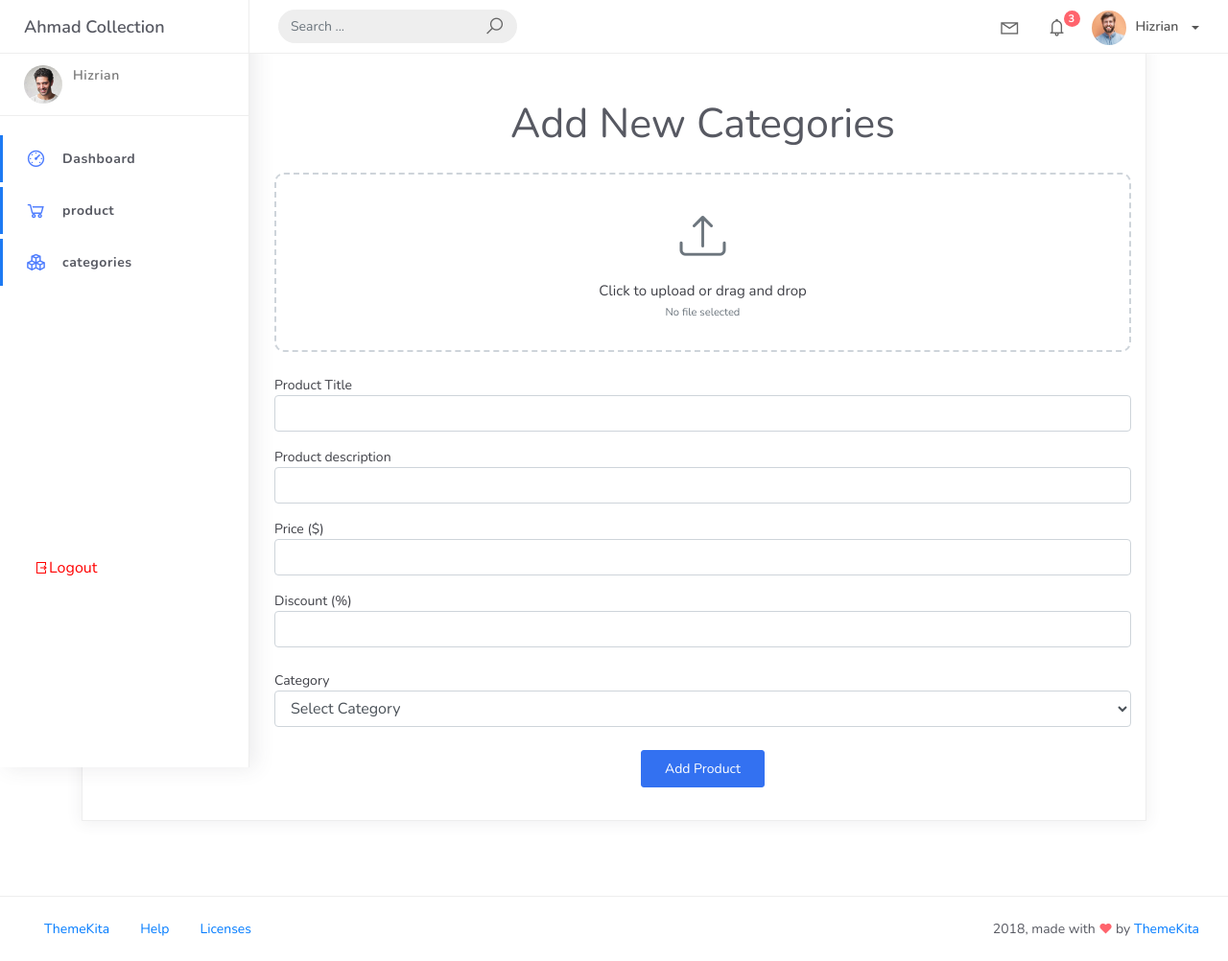
After one commit to husnainmehboob189/ahmed-collection, a Laravel app: page /frontend/categories in a window 1280 px wide. The commit adds this page. Shown: the whole page at 96% size. Run offline with Laravel 12, Linux system fonts and the light colour scheme.

Commit message:
Initial commit

```diff
--- /dev/null
+++ b/app/Http/Controllers/Frontend/categoriesController.php
@@ -0,0 +1,15 @@
+<?php
+
+namespace App\Http\Controllers\Frontend;
+
+use App\Http\Controllers\Controller;
+use Illuminate\Http\Request;
+
+class categoriesController extends Controller
+{
+    public function index()
+    {
+        return view('Frontend.categories');  // Show list of products
+    }
+    //
+}
--- /dev/null
+++ b/resources/views/frontend/categories.blade.php
@@ -0,0 +1,129 @@
+@extends('frontend.layout.main')
+@section('main-container')
+
+<style>
+    .upload-box {
+      border: 2px dashed #ced4da;
+      border-radius: 10px;
+      text-align: center;
+      padding: 30px;
+      background-color: #fff;
+      cursor: pointer;
+      transition: background-color 0.2s ease;
+    }
+    .upload-box:hover {
+      background-color: #f1f1f1;
+    }
+    .upload-box i {
+      font-size: 48px;
+      color: #6c757d;
+    }
+     @media (min-width: 1024px) {
+    .responsive-padding {
+      padding-left:200px !important;
+    }
+  }
+
+  @media (min-width: 769px) {
+    .responsive-padding {
+      padding-left: 250px;
+    }
+  }
+  </style>
+ <div class="container py-5">
+  <div class="card shadow-sm" >
+    <div class="card-body responsive-padding mt-4">
+      <h2 class="text-center mb-4 mt-3">Add New Categories</h2>
+
+      <form>
+        <!-- Image Upload -->
+        <div class="mb-4">
+          <label for="productImage" class="form-label w-100">
+            <div class="upload-box" id="uploadBox">
+              <i class="bi bi-upload"></i>
+              <p class="mt-2 mb-0">Click to upload or drag and drop</p>
+              <small id="fileName" class="text-muted">No file selected</small>
+            </div>
+          </label>
+          <input type="file" class="form-control d-none" id="productImage" accept="image/*">
+        </div>
+
+        <!-- Product Title -->
+        <div class="mb-3">
+          <label for="productTitle" class="form-label">Product Title</label>
+          <input type="text" class="form-control" id="productTitle" placeholder="">
+        </div>
+
+        <!-- Product description-->
+        <div class="mb-3">
+          <label for="productTitle" class="form-label">Product description</label>
+          <input type="text" class="form-control" id="productTitle" placeholder="">
+        </div>
+
+        <!-- Price -->
+        <div class="mb-3">
+          <label for="productPrice" class="form-label">Price ($)</label>
+          <input type="number" class="form-control" id="productPrice" placeholder="">
+        </div>
+
+        <!-- Discount -->
+        <div class="mb-4">
+          <label for="productDiscount" class="form-label">Discount (%)</label>
+          <input type="number" class="form-control" id="productDiscount" placeholder="">
+        </div>
+
+        <!-- Category -->
+<label for="productCategory" class="form-label">Category</label>
+<select class="form-control" id="productCategory">
+  <option selected disabled>Select Category</option>
+  <option value="men">Men</option>
+  <option value="women">Women</option>
+</select>
+
+        <!-- Submit Button -->
+        <div class="text-center mt-4 mb-4">
+          <button type="submit" class="btn btn-primary px-4">Add Product</button>
+        </div>
+      </form>
+    </div>
+  </div>
+</div>
+
+
+
+<script src="https://cdn.jsdelivr.net/npm/bootstrap@5.3.0/dist/js/bootstrap.bundle.min.js"></script>
+<link rel="stylesheet" href="https://cdn.jsdelivr.net/npm/bootstrap-icons@1.10.5/font/bootstrap-icons.css">
+
+<script>
+  const fileInput = document.getElementById('productImage');
+  const uploadBox = document.getElementById('uploadBox');
+  const fileName = document.getElementById('fileName');
+
+  uploadBox.addEventListener('click', () => fileInput.click());
+
+  fileInput.addEventListener('change', () => {
+    if (fileInput.files.length > 0) {
+      fileName.textContent = fileInput.files[0].name;
+    } else {
+      fileName.textContent = "No file selected";
+    }
+  });
+
+  uploadBox.addEventListener('dragover', (e) => {
+    e.preventDefault();
+    uploadBox.style.backgroundColor = '#e9ecef';
+  });
+
+  uploadBox.addEventListener('dragleave', () => {
+    uploadBox.style.backgroundColor = '';
+  });
+
+  uploadBox.addEventListener('drop', (e) => {
+    e.preventDefault();
+    fileInput.files = e.dataTransfer.files;
+    fileName.textContent = fileInput.files[0].name;
+    uploadBox.style.backgroundColor = '';
+  });
+</script>
+
+@endsection
--- a/resources/views/frontend/layout/header.blade.php
+++ b/resources/views/frontend/layout/header.blade.php
@@ -2,7 +2,7 @@
 <html>
 <head>
 	<meta http-equiv="X-UA-Compatible" content="IE=edge,chrome=1" />
-<title>Ready Bootstrap Dashboard</title>
+<title>Ahmad Collection</title>
 <meta content='width=device-width, initial-scale=1.0, maximum-scale=1.0, user-scalable=0, shrink-to-fit=no' name='viewport' />
 
 <!-- ✅ Bootstrap CSS -->
@@ -22,8 +22,8 @@
 	<div class="wrapper">
 		<div class="main-header">
 			<div class="logo-header">
-				<a href="index.html" class="logo">
-					Ready Dashboard
+				<a href="#" class="logo">
+					Ahmad Collection
 				</a>
 				<button class="navbar-toggler sidenav-toggler ml-auto" type="button" data-toggle="collapse" data-target="collapse" aria-controls="sidebar" aria-expanded="false" aria-label="Toggle navigation">
 					<span class="navbar-toggler-icon"></span>
@@ -157,11 +157,31 @@
 					</div>
 					<ul class="nav">
 						<li class="nav-item active">
-							<a href="index.html">
+							<a href="{{url('frontend/dashboard')}}">
 								<i class="la la-dashboard"></i>
 								<p>Dashboard</p>
 							</a>
 						</li>
+
+						<li class="nav-item active">
+							<a href="{{url('frontend/products')}}">
+								<i class="la la-shopping-cart"></i>
+								<p>product</p>
+							</a>
+						</li>
+
+						<li class="nav-item active">
+							<a href="{{url('frontend/categories')}}">
+								<i class="la la-cubes"></i>
+								<p>categories</p>
+							</a>
+						</li>
+						<div class="position-absolute d-flex align-items-center" style="top: 570px; padding: 0 15px;">
+  <button class="d-flex align-items-center" style="color: red; border: none; padding: 10px 20px; background: none; font-size: 16px;">
+    <i class="la la-sign-out me-2"></i> Logout
+  </button>
+</div>
+
 					</ul>
 				</div>
 			</div>
--- a/routes/web.php
+++ b/routes/web.php
@@ -3,6 +3,17 @@
 use App\Http\Controllers\ProfileController;
 use Illuminate\Support\Facades\Route;
 use App\Http\Controllers\Frontend\DashboardController;
+use App\Http\Controllers\Frontend\ProductController;
+use App\Http\Controllers\Frontend\categoriesController;
+
+Route::prefix('frontend')->group(function () {
+    Route::resource('products', ProductController::class);
+});
+
+Route::prefix('frontend')->group(function () {
+    Route::resource('categories', categoriesController::class);
+});
+
 
 Route::get('/frontend/dashboard', [DashboardController::class, 'index']);
 
```
Also changed, not shown: app/Http/Controllers/Frontend/ProductController.php (added, +15 -0 lines), resources/views/frontend/index.blade.php (+1 -76 lines), resources/views/frontend/product.blade.php (added, +122 -0 lines).
